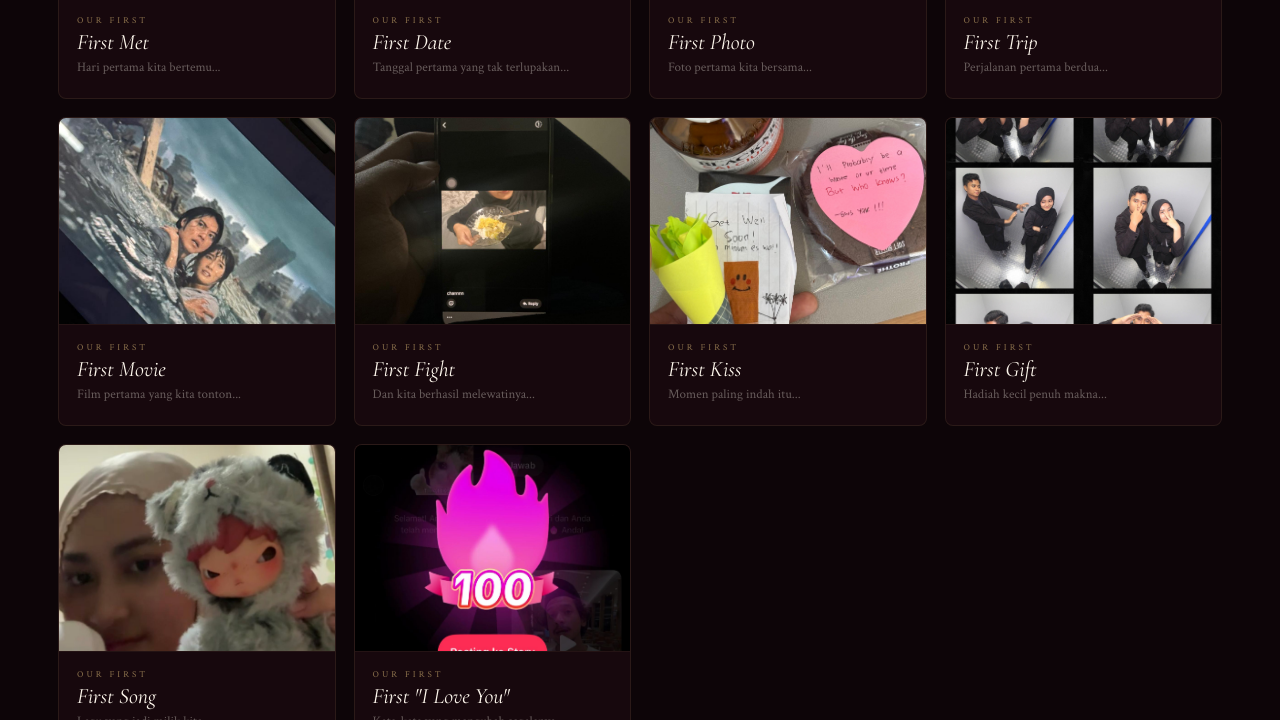
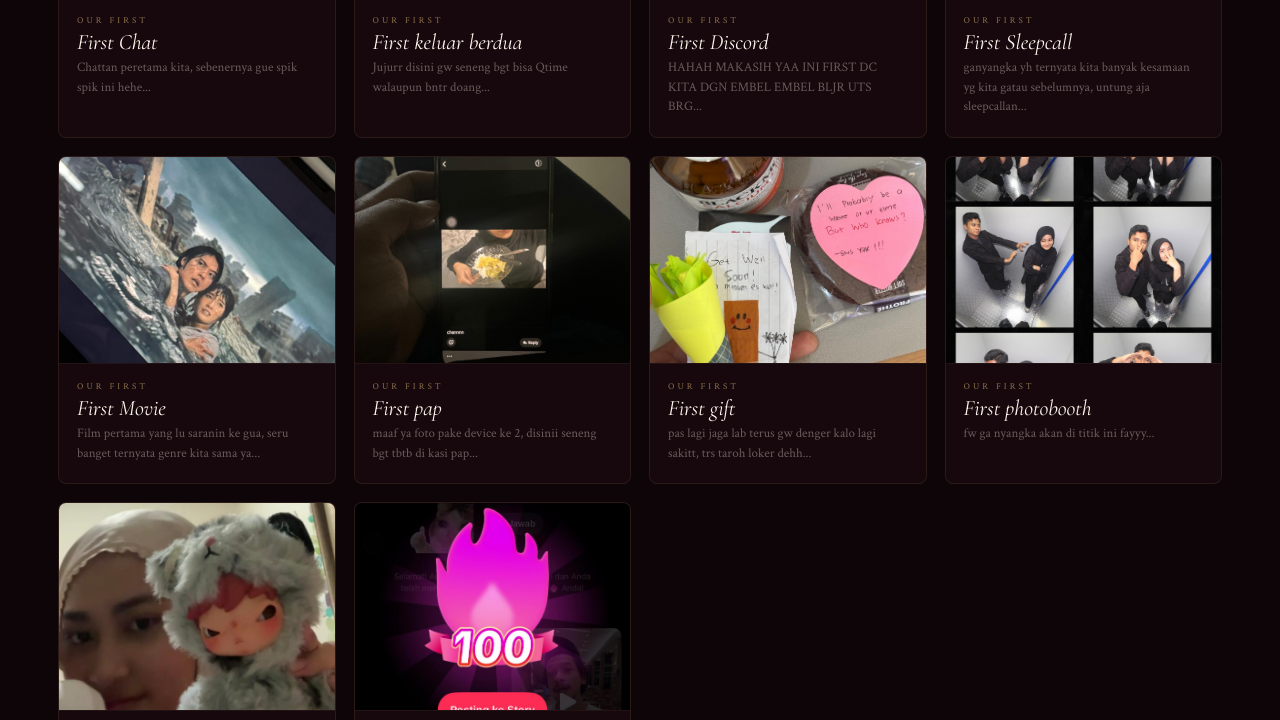
Before and after one commit to Fahriza293/Maafin-gw-ya-fayy, a plain HTML site: page index.html in a window 1280 px wide. Shown: the part 2880-3600 px from the top of the page. Drawn offline with nearby package versions, Linux system fonts and the light colour scheme.

Commit message:
Update index.html

```diff
--- a/index.html
+++ b/index.html
@@ -689,16 +689,16 @@ const petals=Array.from({length:48},(_,i)=>new Petal(true));
   ╚══════════════════════════════════════════════╝
 */
 const memories = [
-  { n:1,  title:'First Met',          cap:'Hari pertama kita bertemu...' },
-  { n:2,  title:'First Date',         cap:'Tanggal pertama yang tak terlupakan...' },
-  { n:3,  title:'First Photo',        cap:'Foto pertama kita bersama...' },
-  { n:4,  title:'First Trip',         cap:'Perjalanan pertama berdua...' },
-  { n:5,  title:'First Movie',        cap:'Film pertama yang kita tonton...' },
-  { n:6,  title:'First Fight',        cap:'Dan kita berhasil melewatinya...' },
-  { n:7,  title:'First Kiss',         cap:'Momen paling indah itu...' },
-  { n:8,  title:'First Gift',         cap:'Hadiah kecil penuh makna...' },
-  { n:9,  title:'First Song',         cap:'Lagu yang jadi milik kita...' },
-  { n:10, title:'First "I Love You"', cap:'Kata-kata yang mengubah segalanya...' },
+  { n:1,  title:'First Chat',          cap:'Chattan peretama kita, sebenernya gue spik spik ini hehe...' },
+  { n:2,  title:'First keluar berdua',         cap:'Jujurr disini gw seneng bgt bisa Qtime walaupun bntr doang...' },
+  { n:3,  title:'First Discord',        cap:'HAHAH MAKASIH YAA INI FIRST DC KITA DGN EMBEL EMBEL BLJR UTS BRG...' },
+  { n:4,  title:'First Sleepcall',         cap:'ganyangka yh ternyata kita banyak kesamaan yg kita gatau sebelumnya, untung aja sleepcallan...' },
+  { n:5,  title:'First Movie',        cap:'Film pertama yang lu saranin ke gua, seru banget ternyata genre kita sama ya...' },
+  { n:6,  title:'First pap',        cap:'maaf ya foto pake device ke 2, disinii seneng bgt tbtb di kasi pap...' },
+  { n:7,  title:'First gift',         cap:'pas lagi jaga lab terus gw denger kalo lagi sakitt, trs taroh loker dehh...' },
+  { n:8,  title:'First photobooth',         cap:'fw ga nyangka akan di titik ini fayyy...' },
+  { n:9,  title:'First Birthday gift',         cap:'ga nyangka lu akan suka sama hadiah dr gw, makasih ya fayy...' },
+  { n:10, title:'First "STREAKKK"', cap:'dr streak ini kita tau, uda brp lama kita ngejalanin hubungan...' },
 ];
 
 const grid = document.getElementById('memoriesGrid');
```
